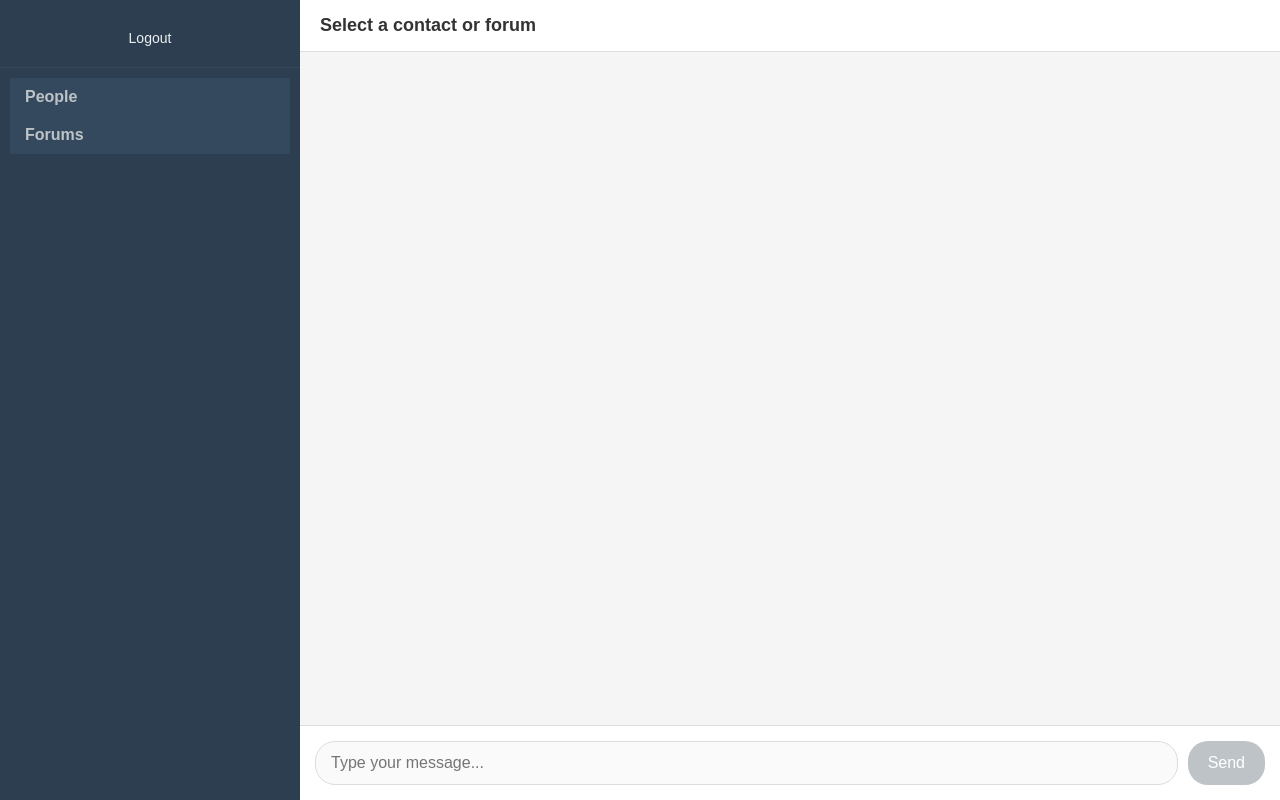
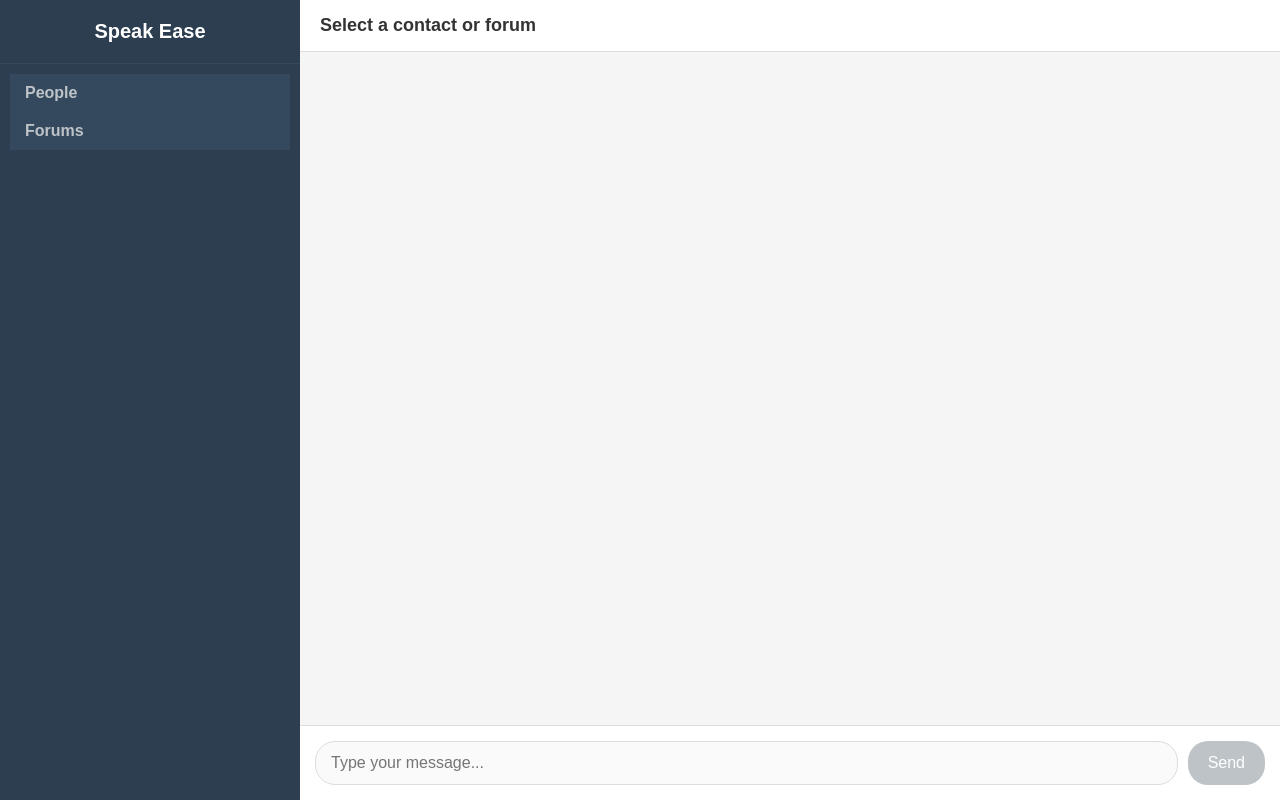
Before and after one commit to VIJAYWHAT/python-web, a Flask app: template templates/chat.html in a window 1280 px wide. Run offline with Flask 3, Linux system fonts and the light colour scheme; the template is opened without the code that fills it, so the values that code supplies are empty; some libraries are stand-ins or nearby versions.

Commit message:
company name adding

```diff
--- a/static/css/style.css
+++ b/static/css/style.css
@@ -279,3 +279,8 @@
 .contact.active {
     background-color: #27ae60;
 }
+
+.company-name {
+    font-size: 32px;
+    margin-top: 2px;
+}
--- a/templates/chat.html
+++ b/templates/chat.html
@@ -24,8 +24,7 @@
   <div class="chat-container">
     <div class="sidebar">
       <div class="user-header">
-        <h2>{{ user.name }}</h2>
-        <a href="/logout" class="logout-button">Logout</a>
+        <h2 class="company-name">Speak Ease</h2>
       </div>
 
       <div class="user-list">
```
